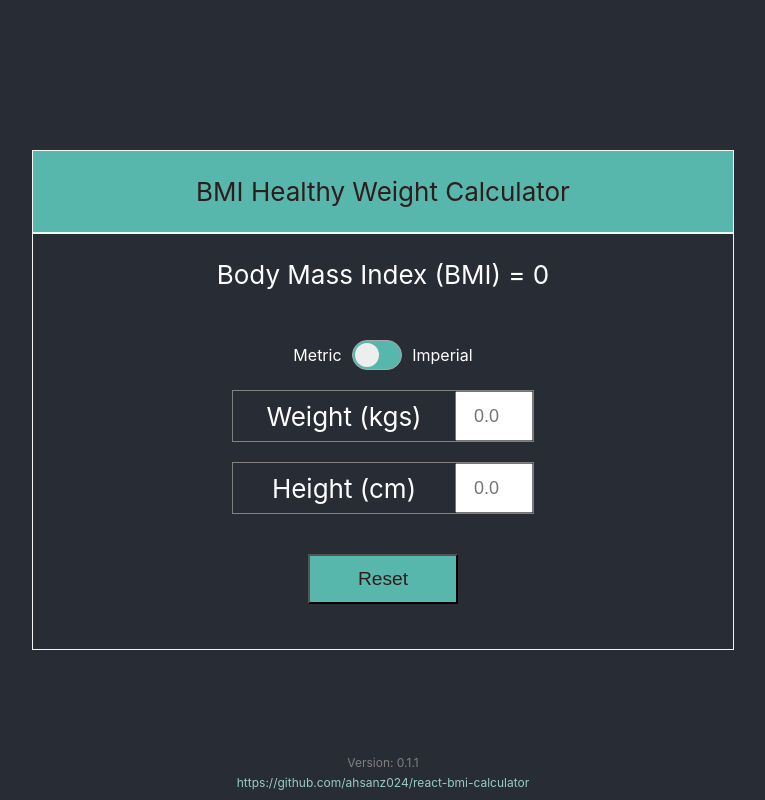
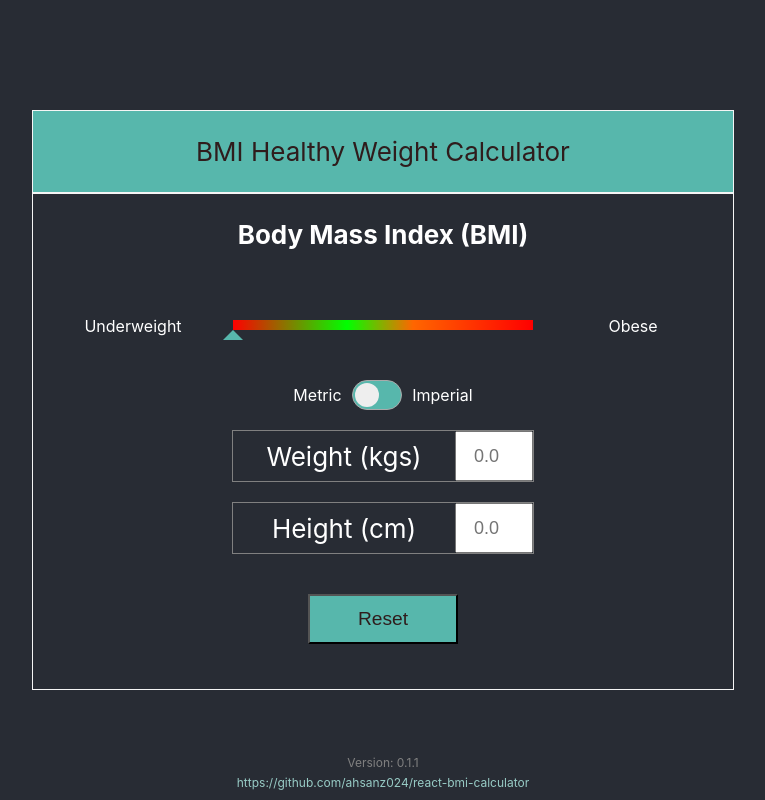
Before and after one commit to ahsanz024/react-bmi-calculator, a React (Create React App) app: page / in a window 1280 px wide. Shown: the whole page, without its empty margins (257-1022 px from the left). Built offline with nearby package versions, Linux system fonts and the light colour scheme.

Commit message:
fix: BMI range scale

```diff
--- a/src/components/Main.jsx
+++ b/src/components/Main.jsx
@@ -1,6 +1,7 @@
 import React, { useState, useEffect } from "react";
 import InputField from "./InputField";
 import Toggle from "./Toggle";
+import BmiRanges from "./BmiRanges";
 
 import styles from "./main.module.css";
 import appStyles from "../app.module.css";
@@ -9,6 +10,8 @@ const Body = () => {
   const [bmi, setBmi] = useState(0);
   const [isImperial, setImperial] = useState(false);
 
+  const [bmiStatus, setBmiStatus] = useState("");
+  const [sliderPercentage, setSliderPercentage] = useState(0);
   const [height, setHeight] = useState(0);
   const [heightUnit, setHeightUnit] = useState("cm");
   const [weight, setWeight] = useState(0);
@@ -31,6 +34,26 @@ const Body = () => {
     }
   }, [height, weight, isImperial]);
 
+  useEffect(() => {
+    Object.keys(BmiRanges)
+      .reverse()
+      .forEach(function (k) {
+        if (bmi <= BmiRanges[k]) {
+          setBmiStatus(k);
+          const diffPercentage = ((bmi - 22.9) * 100) / 22.9;
+          const centerPercentage = 38;
+          let positionPercentage = centerPercentage + diffPercentage;
+
+          if (positionPercentage > 100) {
+            positionPercentage = 100;
+          } else if (positionPercentage < 0) {
+            positionPercentage = 0;
+          }
+          setSliderPercentage(positionPercentage);
+        }
+      });
+  }, [bmi]);
+
   const resetForm = () => {
     setBmi(0);
     setHeight(0);
@@ -39,7 +62,21 @@ const Body = () => {
 
   return (
     <div className={`${styles.main} ${appStyles.container}`}>
-      Body Mass Index (BMI) = {bmi}
+      <h4 className={styles.title}> Body Mass Index (BMI)</h4>
+      <h5 className={styles.bmiStatus}>
+        {bmi === 0 ? "" : bmi} {bmi === 0 ? "" : `[${bmiStatus}]`}
+      </h5>
+      <div className={styles.slider}>
+        <p className={styles.label}>Underweight</p>
+        <div className={styles.scaleBlock}>
+          <div className={styles.scale} />
+          <div
+            className={styles.arrow}
+            style={{ left: `calc(${sliderPercentage}% - 10px)` }}
+          />
+        </div>
+        <p className={styles.label}>Obese</p>
+      </div>
       <Toggle left="Metric" right="Imperial" changeHandler={setImperial} />
       <form action="bmi">
         <InputField field={`Weight (${weightUnit})`} setter={setWeight} />
--- a/src/components/main.module.css
+++ b/src/components/main.module.css
@@ -10,3 +10,56 @@
   margin: 20px auto;
   font-size: 1.2rem;
 }
+.title {
+  margin: 0;
+}
+.bmiStatus {
+  height: 40px;
+  margin: 10px auto;
+}
+
+.slider {
+  width: 100%;
+  margin: 20px auto;
+  display: flex;
+  justify-content: center;
+}
+.scale {
+  background: linear-gradient(
+    90deg,
+    rgba(255, 0, 0, 1) 0%,
+    rgba(0, 255, 0, 1) 38%,
+    rgb(255, 102, 0) 60%,
+    rgba(255, 0, 0, 1) 100%
+  );
+  height: 10px;
+  margin: auto;
+}
+.scaleBlock {
+  max-width: 300px;
+  flex-grow: 5;
+}
+
+.label {
+  font-size: 1rem;
+  margin: -4px 0;
+  width: 20%;
+  flex-grow: 1;
+}
+.arrow {
+  width: 0;
+  height: 0;
+  border-left: 10px solid transparent;
+  border-right: 10px solid transparent;
+  border-bottom: 10px solid #57b7ac;
+  position: relative;
+}
+
+@media (max-width: 30em) {
+  .label {
+    width: fit-content;
+  }
+  .slider {
+    justify-content: space-around;
+  }
+}
--- a/src/components/toggle.module.css
+++ b/src/components/toggle.module.css
@@ -4,7 +4,7 @@
   flex-direction: row;
   width: 200px;
   justify-content: space-evenly;
-  margin: 50px auto 0;
+  margin: 40px auto 0;
 }
 .toggle p {
   margin: auto;
```
